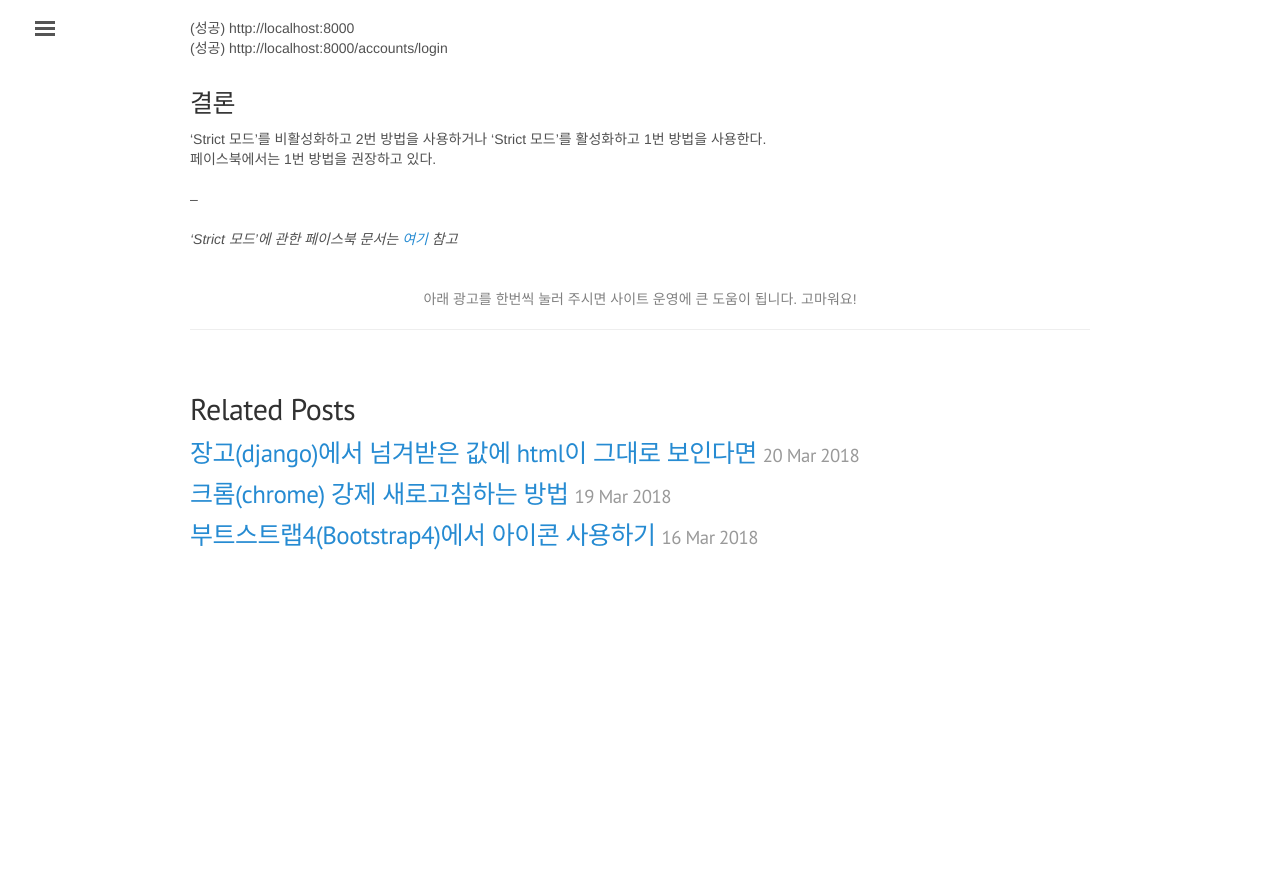
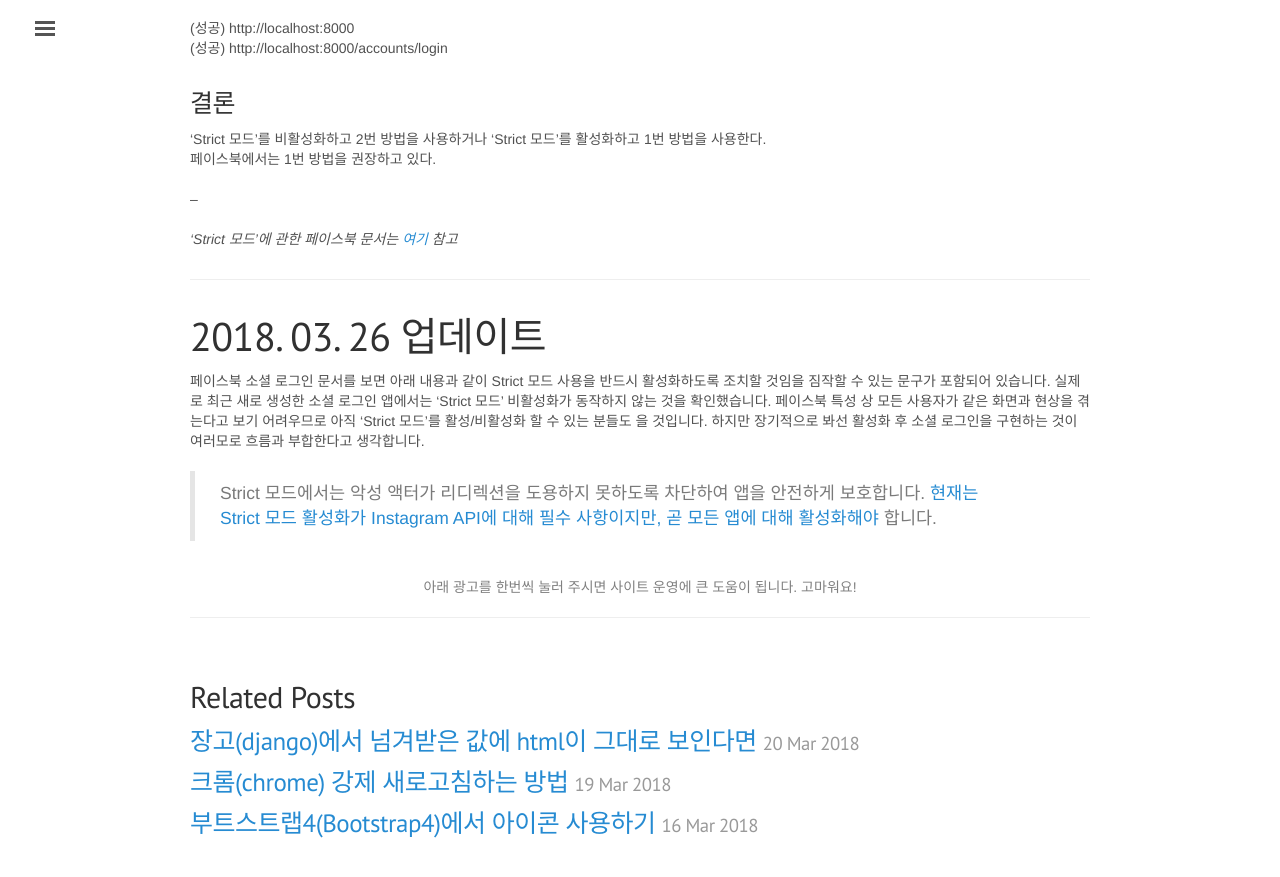
Before and after one commit to jwkcp/jwkcp.github.com, a Jekyll site: the page built from _posts/2017-10-19-social-login-facebook-strictmode.md, in a window 1280 px wide and 900 px high, scrolled down 834 px. Shown: the top 877 px of the window. Built offline with Jekyll 4.4.1, drawn with Linux system fonts in a browser that asks for light colours; comment, search, counter and statistics services are not loaded; before the commit the page ends 1446 px from its top, so only the background shows below that.

Commit message:
신규 정책 내용 추가

```diff
--- a/_posts/2017-10-19-social-login-facebook-strictmode.md
+++ b/_posts/2017-10-19-social-login-facebook-strictmode.md
@@ -36,3 +36,11 @@ comments: true
 --
 
 *'Strict 모드'에 관한 페이스북 문서는 [여기](https://developers.facebook.com/docs/facebook-login/security/#surfacearea) 참고*
+
+
+---
+
+# 2018. 03. 26 업데이트
+페이스북 소셜 로그인 문서를 보면 아래 내용과 같이 Strict 모드 사용을 반드시 활성화하도록 조치할 것임을 짐작할 수 있는 문구가 포함되어 있습니다. 실제로 최근 새로 생성한 소셜 로그인 앱에서는 'Strict 모드' 비활성화가 동작하지 않는 것을 확인했습니다. 페이스북 특성 상 모든 사용자가 같은 화면과 현상을 겪는다고 보기 어려우므로 아직 'Strict 모드'를 활성/비활성화 할 수 있는 분들도 을 것입니다. 하지만 장기적으로 봐선 활성화 후 소셜 로그인을 구현하는 것이 여러모로 흐름과 부합한다고 생각합니다.
+
+> Strict 모드에서는 악성 액터가 리디렉션을 도용하지 못하도록 차단하여 앱을 안전하게 보호합니다. [현재는 Strict 모드 활성화가 Instagram API에 대해 필수 사항이지만, 곧 모든 앱에 대해 활성화해야](https://developers.facebook.com/docs/facebook-login/security/#surfacearea) 합니다.
```
